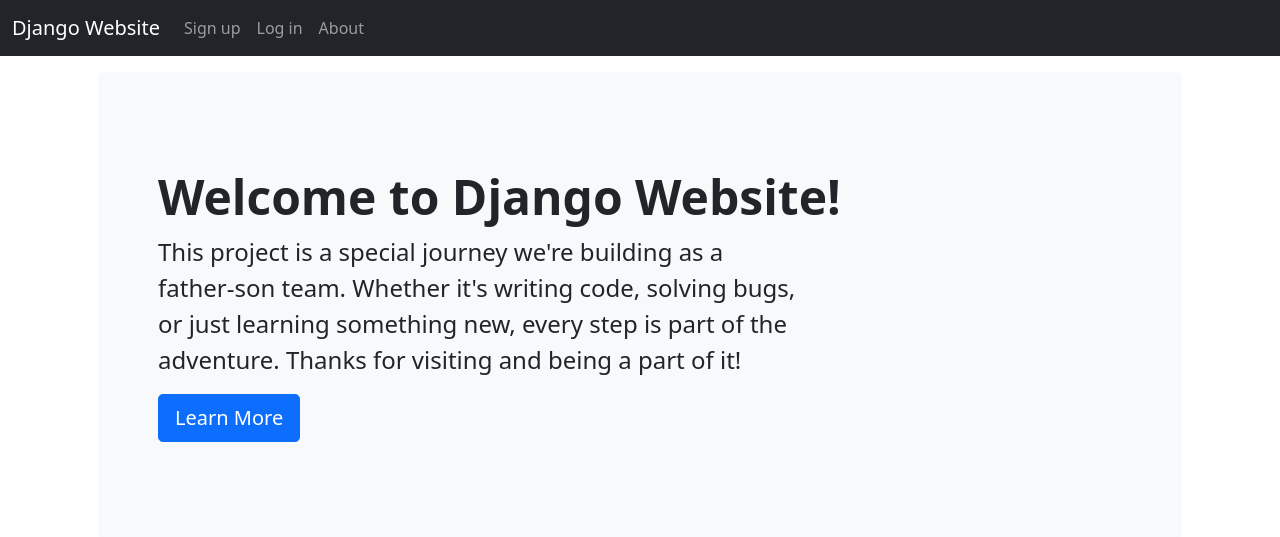
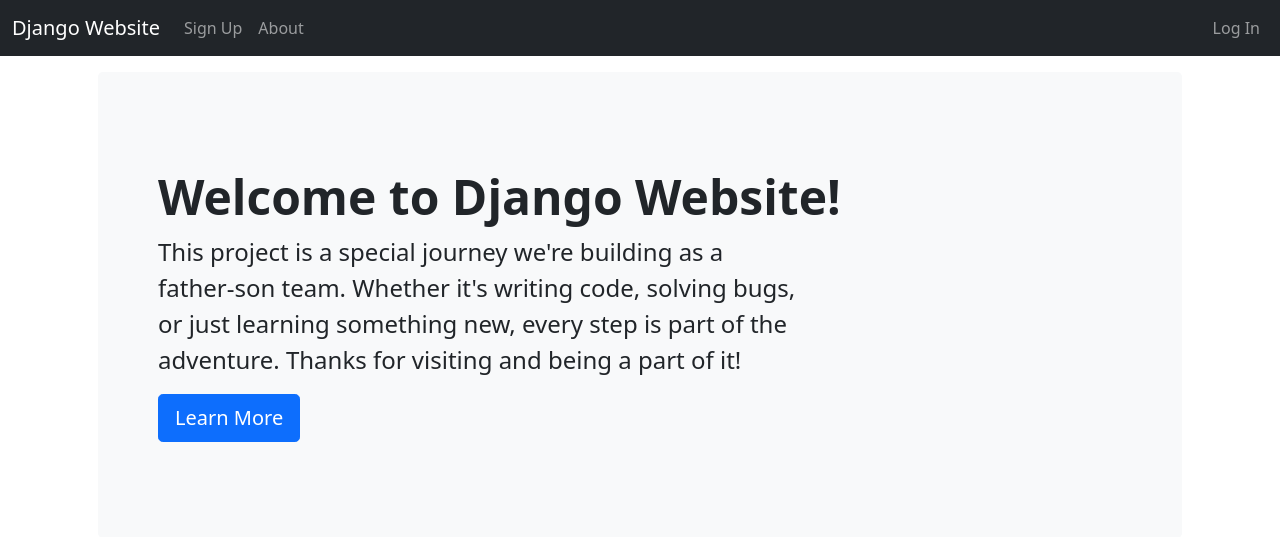
Before and after one commit to a-298/django_website, a Django app: page /about in a window 1280 px wide. Shown: the top 537 px of the page. Run offline with Django 5.2, Linux system fonts and the light colour scheme.

Commit message:
Added user profile and log out link to right of Navbar when authenticated, else log in link

```diff
--- a/players/templates/base.html
+++ b/players/templates/base.html
@@ -1,7 +1,8 @@
 <!DOCTYPE html>
 <html lang="en">
 <head>
-    <link href="https://cdn.jsdelivr.net/npm/bootstrap@5.0.2/dist/css/bootstrap.min.css" rel="stylesheet" integrity="sha384-EVSTQN3/azprG1Anm3QDgpJLIm9Nao0Yz1ztcQTwFspd3yD65VohhpuuCOmLASjC" crossorigin="anonymous">
+    <link href="https://cdn.jsdelivr.net/npm/bootstrap@5.0.2/dist/css/bootstrap.min.css" rel="stylesheet"
+          integrity="sha384-EVSTQN3/azprG1Anm3QDgpJLIm9Nao0Yz1ztcQTwFspd3yD65VohhpuuCOmLASjC" crossorigin="anonymous">
     <meta charset="UTF-8">
     <title>{% block title %}My Site{% endblock %}</title>
 </head>
@@ -10,14 +11,17 @@
     <div class="container-fluid">
         <a class="navbar-brand" href="{% url 'main_page' %}">Django Website</a>
         <div class="collapse navbar-collapse" id="navbarNavAltMarkup">
-                <div class="navbar-nav">
-                    <a class="nav-link" href="{% url 'sign_up' %}">Sign up</a>
+            <div class="navbar-nav me-auto">
+                <a class="nav-link" href="{% url 'sign_up' %}">Sign Up</a>
+                <a class="nav-link" href="{% url 'about' %}">About</a>
+            </div>
+            <div class="navbar-nav ms-auto">
                 {% if not user.is_authenticated %}
-                    <a class="nav-link" href="{% url 'log_in' %}">Log in</a>
+                    <a class="nav-link" href="{% url 'log_in' %}">Log In</a>
                 {% endif %}
-                    <a class="nav-link" href="{% url 'about' %}">About</a>
                 {% if user.is_authenticated %}
-                        <a class="nav-link" href="{% url 'log_out' %}">{{ user.username }}: Log Out</a>
+                <a class="nav-link" href="{% url 'log_out' %}">Log Out</a>
+                <a class="nav-link" href="{% url 'user_profile' %}">{{ user.username }}</a>
                 {% endif %}
             </div>
         </div>
```
Also changed, not shown: db.sqlite3. Lines whose indentation alone changed are shown as unchanged.
